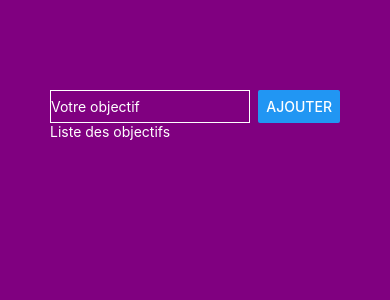
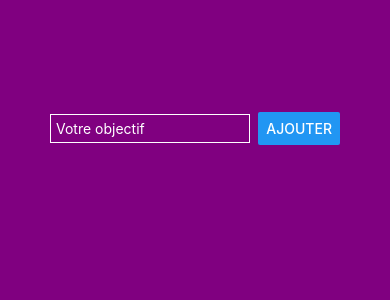
Before and after one commit to ShanAZIZ/rn-course, a React Native app: screen / in a window 390 px wide. Shown: the top 300 px of the page. Built offline with nearby package versions, Linux system fonts and the light colour scheme.

Commit message:
flatlist

```diff
--- a/App.tsx
+++ b/App.tsx
@@ -1,17 +1,37 @@
-import {Button, StyleSheet, Text, TextInput, View} from 'react-native';
-import {purpleBg, white} from "./constants/colors";
+import {useState} from 'react'
+import {Button, FlatList, StyleSheet, Text, TextInput, View} from 'react-native';
+import {purpleBase, purpleBg, white} from "./constants/colors";
 
 export default function App() {
+
+  const [enteredGoalText, setEnteredGoalText] = useState('');
+
+  const [goalList, addGoalToList] = useState<string[]>([]);
+
+  function addGoalHandler(){
+    addGoalToList((currentGoalList) => [...currentGoalList, enteredGoalText])
+  }
+
   return (
     <View style={styles.container}>
       <View style={styles.inputContainer}>
-        <TextInput style={styles.inputText} placeholder="Votre objectif"/>
-        <Button title="Ajouter"/>
+        <TextInput style={styles.textInput}
+                   onChangeText={(enteredText) => setEnteredGoalText(enteredText)}
+                   placeholder="Votre objectif"/>
+        <Button title="Ajouter" onPress={addGoalHandler}/>
       </View>
-      <View>
-        <Text style={styles.text}>
-          Liste des objectifs
-        </Text>
+      <View style={styles.objectifsContainer}>
+        <FlatList
+          data={goalList}
+          renderItem={ (itemData) => {
+            return (
+              <View style={styles.objectifItem}>
+                <Text>{ itemData.item }</Text>
+              </View>
+            )
+          }}
+          alwaysBounceVertical={false}>
+        </FlatList>
       </View>
     </View>
   );
@@ -24,19 +44,34 @@ const styles = StyleSheet.create({
     padding: 50,
   },
   inputContainer: {
+    alignItems: "center",
     color: white,
+    flex: 1,
     flexDirection: "row",
     justifyContent: 'space-between',
-    paddingTop: 40
+    marginBottom: 20,
+    paddingTop: 20
   },
-  inputText: {
+  objectifItem: {
+    backgroundColor: purpleBase,
+    borderRadius: 6,
+    color: white,
+    margin: 8,
+    padding: 5,
+    width: '100%'
+  },
+  objectifsContainer: {
+    flex: 5,
+    flexDirection: "column",
+    width: '100%'
+  },
+  textInput: {
     borderColor: white,
     borderWidth: 1,
     color: white,
     marginRight: 8,
+    padding: 5,
     width: '80%',
   },
-  text: {
-    color: white,
-  },
+
 });
--- a/constants/colors.ts
+++ b/constants/colors.ts
@@ -1,2 +1,3 @@
-export const purpleBg = 'purple'
-export const white = 'white'
+export const purpleBg = 'purple';
+export const purpleBase = '#552586';
+export const white = 'white';
```
